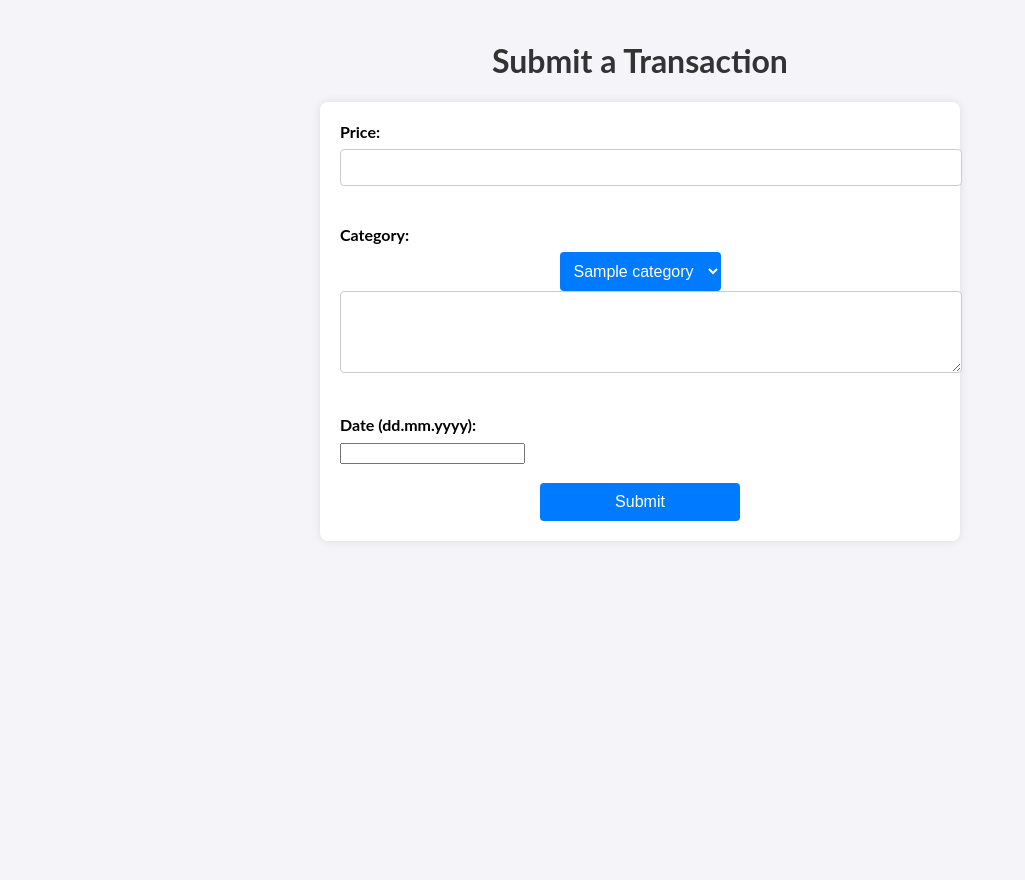
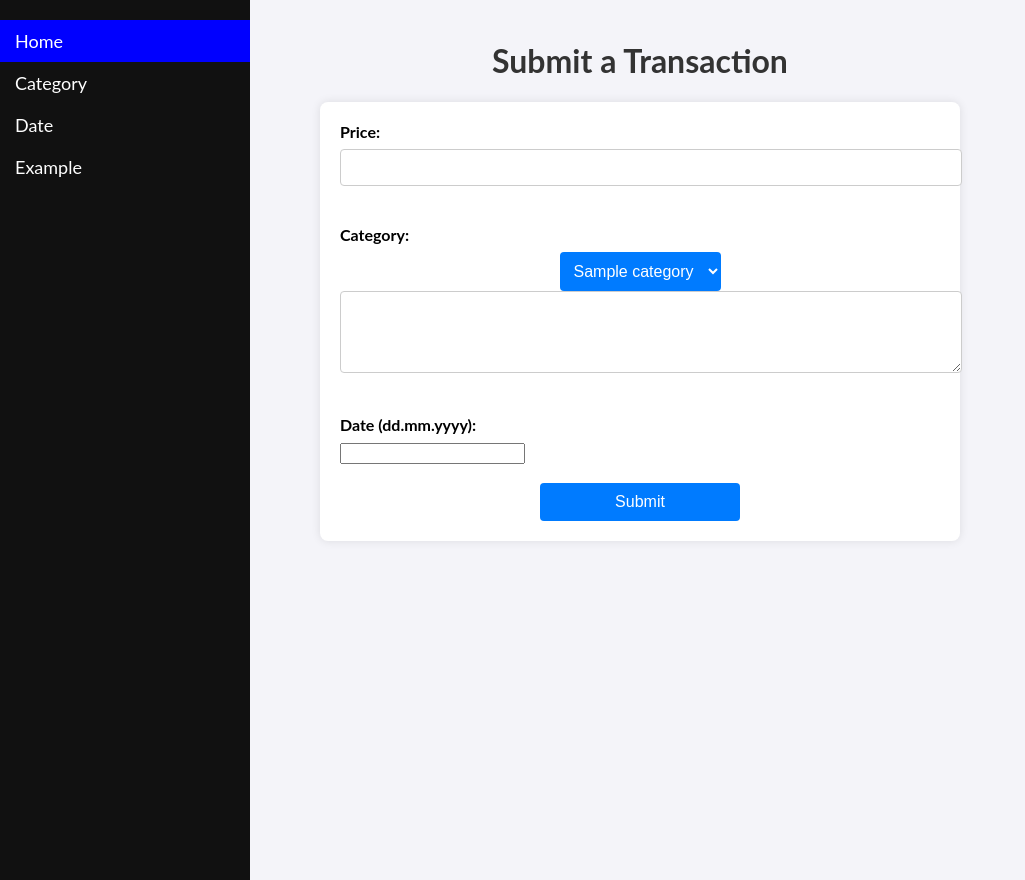
Before and after one commit to NotNulls/expenses_tracker, a Flask app: page / in a window 1280 px wide. Shown: the whole page, without its empty margins (0-1025 px from the left). Run offline with Flask 3, Linux system fonts and the light colour scheme; a database or web service that is not in the repository returns one stand-in record (values such as "Sample title"); data that the repository does not hold is empty; some libraries are stand-ins or nearby versions.

```diff
--- a/app.py
+++ b/app.py
@@ -88,6 +88,32 @@ def select_by_category():
         return render_template('categories.html', categories=categories)
 
 
+@app.route('/select_by_date', methods=['GET', 'POST'])
+def select_by_date():
+    if request.method == 'GET':
+        return render_template('date.html')
+    elif request.method == 'POST':
+        date_starts = request.form['start_date']
+        date_ends = request.form['end_date']
+        exact_date = request.form['exact_date']
+        print(date_starts, ':', date_ends, ':', exact_date)
+        try:
+            if date_starts and date_ends:
+                cur.execute(
+                    f"SELECT * FROM expenses WHERE transaction_date BETWEEN '{date_starts}' and '{date_ends}';"
+                )
+                date_range_query = cur.fetchall()
+                return render_template('date.html', date_range_query=date_range_query)
+            else:
+                cur.execute(
+                    f"SELECT * FROM expenses WHERE transaction_date = '{exact_date}';"
+                )
+                date_range_query = cur.fetchall()
+                return render_template('date.html', date_range_query=date_range_query)
+        except Exception as error:
+            print(error)
+    return render_template('date.html')
+
 
 if __name__ == "__main__":
     app.run()
--- a/templates/add_expenses.html
+++ b/templates/add_expenses.html
@@ -7,6 +7,12 @@
     <link rel="stylesheet" href="{{ url_for('static', filename='styles.css') }}">
 </head>
 <body>
+    <div class="sidebar">
+            <a class="active" href="{{ url_for('index') }}">Home</a>
+            <a href = "{{ url_for('select_by_category') }}">Category</a>
+            <a href="{{ url_for('select_by_date') }}">Date</a>
+            <a href="#example">Example</a>
+    </div>
     <h1>Submit a Transaction</h1>
     <form action="/add_expenses" method="POST">
         <label for="price">Price:</label>
--- a/templates/index.html
+++ b/templates/index.html
@@ -15,5 +15,11 @@
         <a href="{{ url_for('select_by_date') }}">Date</a>
         <a href="#example">Example</a>
     </div>
+    <div class="sidebar">
+        <a class="active" href="{{ url_for('index') }}">Home</a>
+        <a href = "{{ url_for('select_by_category') }}">Category</a>
+        <a href="{{ url_for('select_by_date') }}">Date</a>
+        <a href="#example">Example</a>
+    </div>
 </body>
 </html>
```
Also changed, not shown: templates/date.html (+19 -14 lines).
